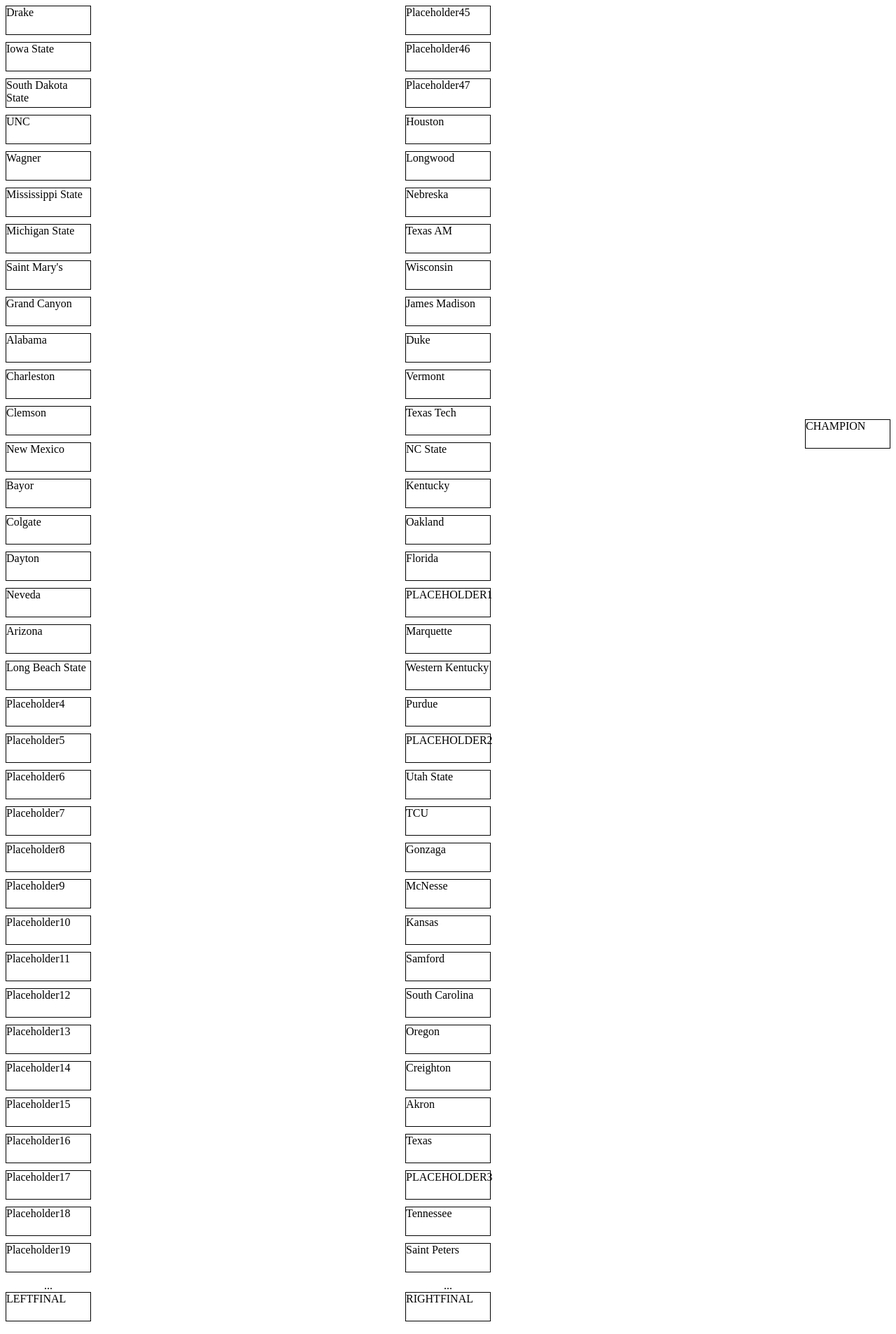
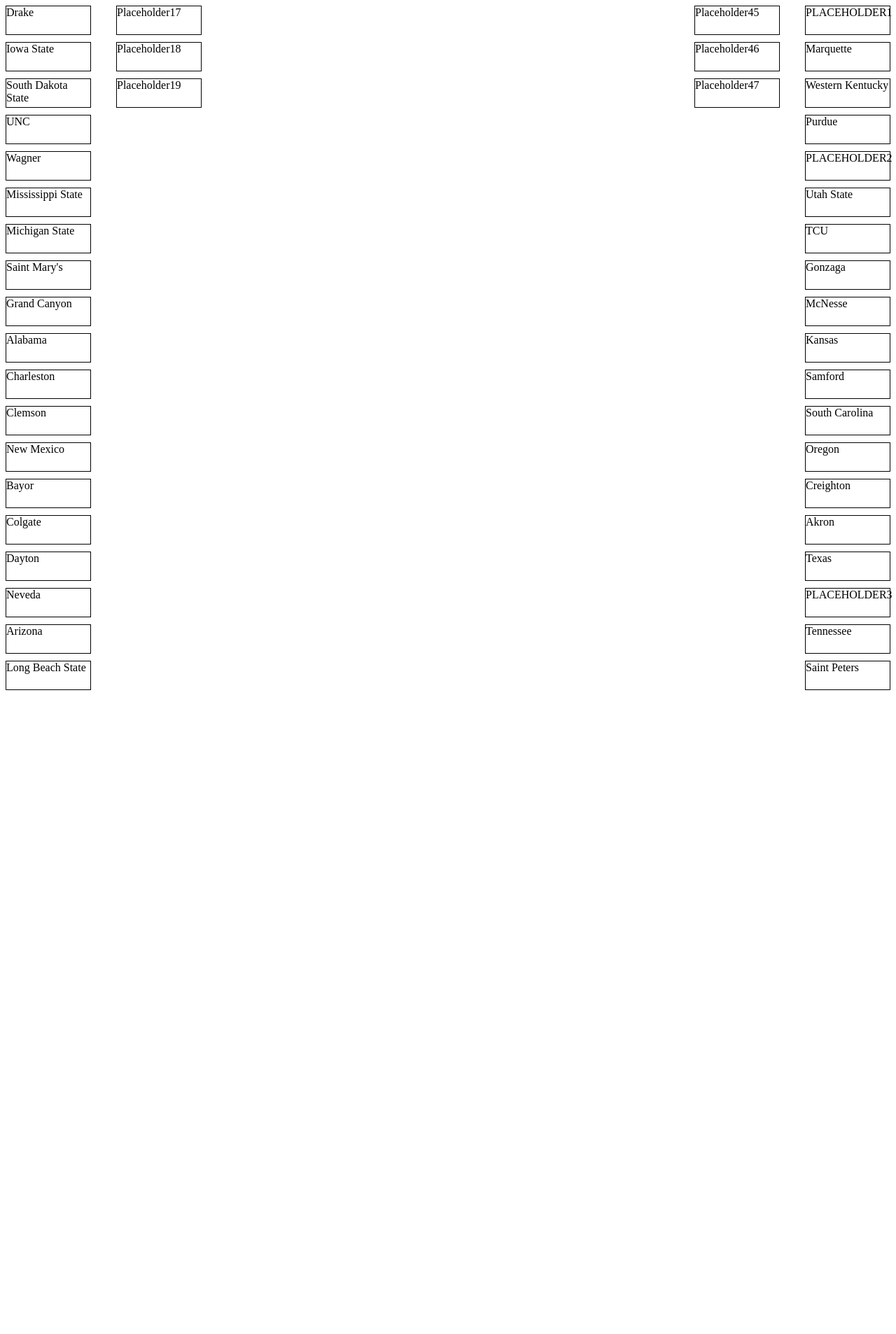
Before and after one commit to lamngo13/march, an Angular app in the folder hello-world/: page / in a window 1280 px wide. Shown: the part 676-2582 px from the top of the page at 70% size. After the commit the page ends 1672 px from the top, so only its background shows below. Built offline with nearby package versions, Linux system fonts and the light colour scheme.

Commit message:
betterr coppy

```diff
--- a/hello-world/src/app/app.component.css
+++ b/hello-world/src/app/app.component.css
@@ -1,41 +1,37 @@
-/* bracket.component.css */
-
-/* Container for each team */
-.team-container {
+/* Styles for team sets */
+.team-set {
+  position: absolute;
   display: flex;
   flex-direction: column;
 }
 
-/* Style for each team */
+.teamsleft {
+  left: 0;
+}
+
+.teamsleft1 {
+  left: 12.5%;
+}
+
+.teamsright {
+  right: 0;
+}
+
+.teamsright1 {
+  right: 12.5%;
+}
+
+/* Styles for teams */
 .team {
   width: 120px;
   height: 40px;
   margin-bottom: 10px;
-  border: 1px solid #000;
+  border: 1px solid black;
 }
 
-/* Style for the bracket container */
+/* Styles for the bracket container */
 .bracket {
-  display: flex;
-  justify-content: space-between;
-  align-items: center;
+  position: relative;
+  width: 100%;
+  height: 100%;
 }
-
-/* Style for each round */
-.round {
-  display: flex;
-  flex-direction: column;
-  align-items: center;
-}
-
-/* Style for each match */
-.match {
-  display: flex;
-  flex-direction: column;
-  align-items: center;
-}
-
-/* Style for the champion */
-.champion {
-  margin-top: 20px;
-}
--- a/hello-world/src/app/app.component.html
+++ b/hello-world/src/app/app.component.html
@@ -1,64 +1,29 @@
-<!-- bracket.component.html -->
-
 <div class="bracket">
   <!-- Left Side Teams -->
-  <div class="round">
-    <div class="match">
+  <div class="team-set teamsleft">
     <!-- Teams Left -->
-      <div class="team-container">
     <div class="team" *ngFor="let team of teamsleft">
       {{ team.name }}
     </div>
   </div>
-    </div>
-    <div class="match">
+  <div class="team-set teamsleft1">
     <!-- Teams Left 1 -->
-      <div class="team-container">
     <div class="team" *ngFor="let team of teamsleft1">
       {{ team.name }}
     </div>
   </div>
-    </div>
-    <!-- Additional rounds for teamsleft2, teamsleft3, teamsleft4, teamsleft5 -->
-    ...
-    <div class="match">
-      <!-- Final Left Team -->
-      <div class="team-container">
-        <div class="team">{{ teamsleftfinal.name }}</div>
-      </div>
-    </div>
-  </div>
 
   <!-- Right Side Teams -->
-  <div class="round">
-    <div class="match">
+  <div class="team-set teamsright1">
     <!-- Teams Right 1 -->
-      <div class="team-container">
     <div class="team" *ngFor="let team of teamsright1">
       {{ team.name }}
     </div>
   </div>
-    </div>
-    <div class="match">
+  <div class="team-set teamsright">
     <!-- Teams Right -->
-      <div class="team-container">
     <div class="team" *ngFor="let team of teamsright">
       {{ team.name }}
     </div>
   </div>
 </div>
-    <!-- Additional rounds for teamsright2, teamsright3, teamsright4, teamsright5 -->
-    ...
-    <div class="match">
-      <!-- Final Right Team -->
-      <div class="team-container">
-        <div class="team">{{ teamsrightfinal.name }}</div>
-      </div>
-    </div>
-  </div>
-
-  <!-- Champion -->
-  <div class="champion">
-    <div class="team">{{ champion.name }}</div>
-  </div>
-</div>
```
Lines whose indentation alone changed are shown as unchanged.
